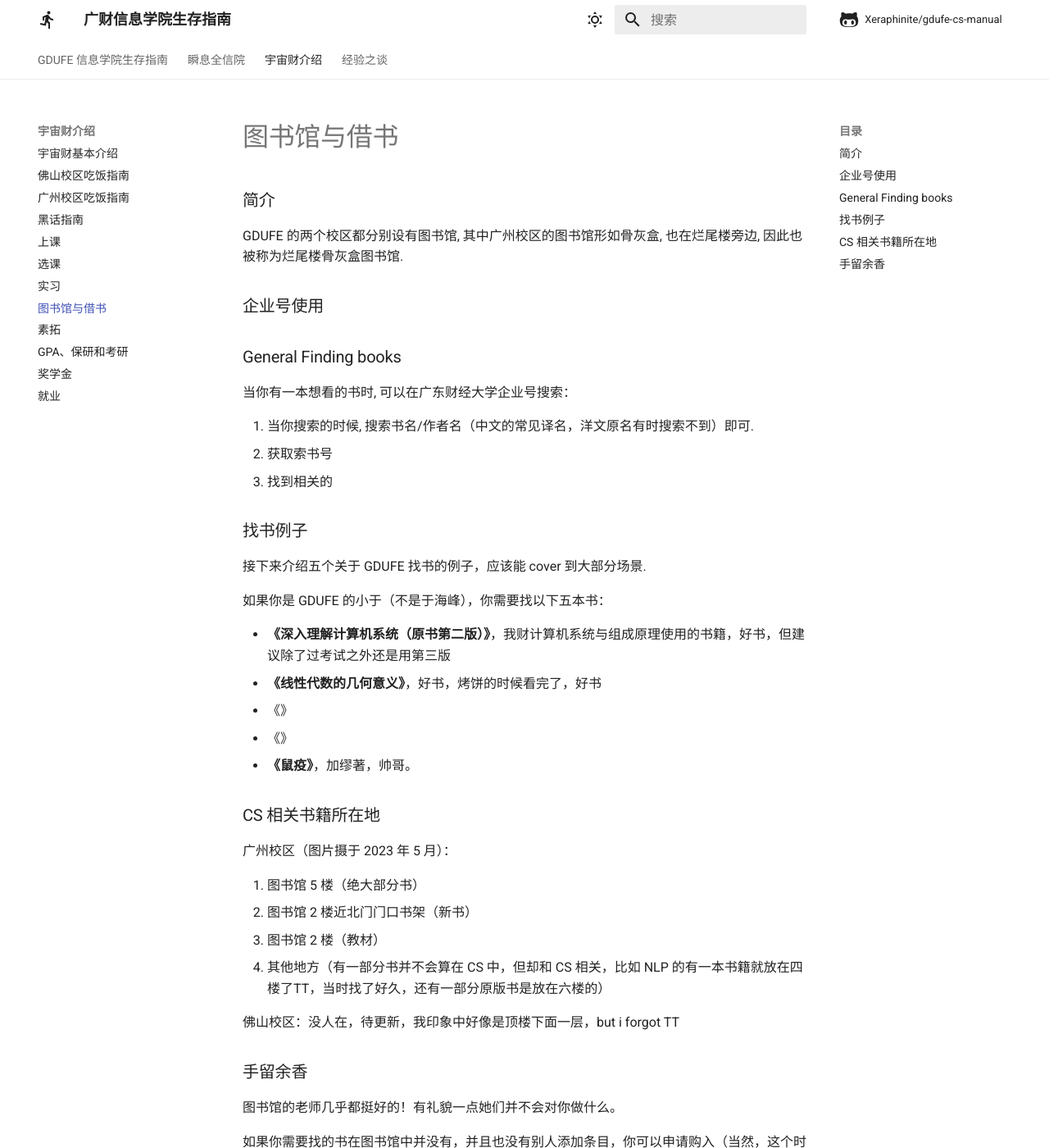
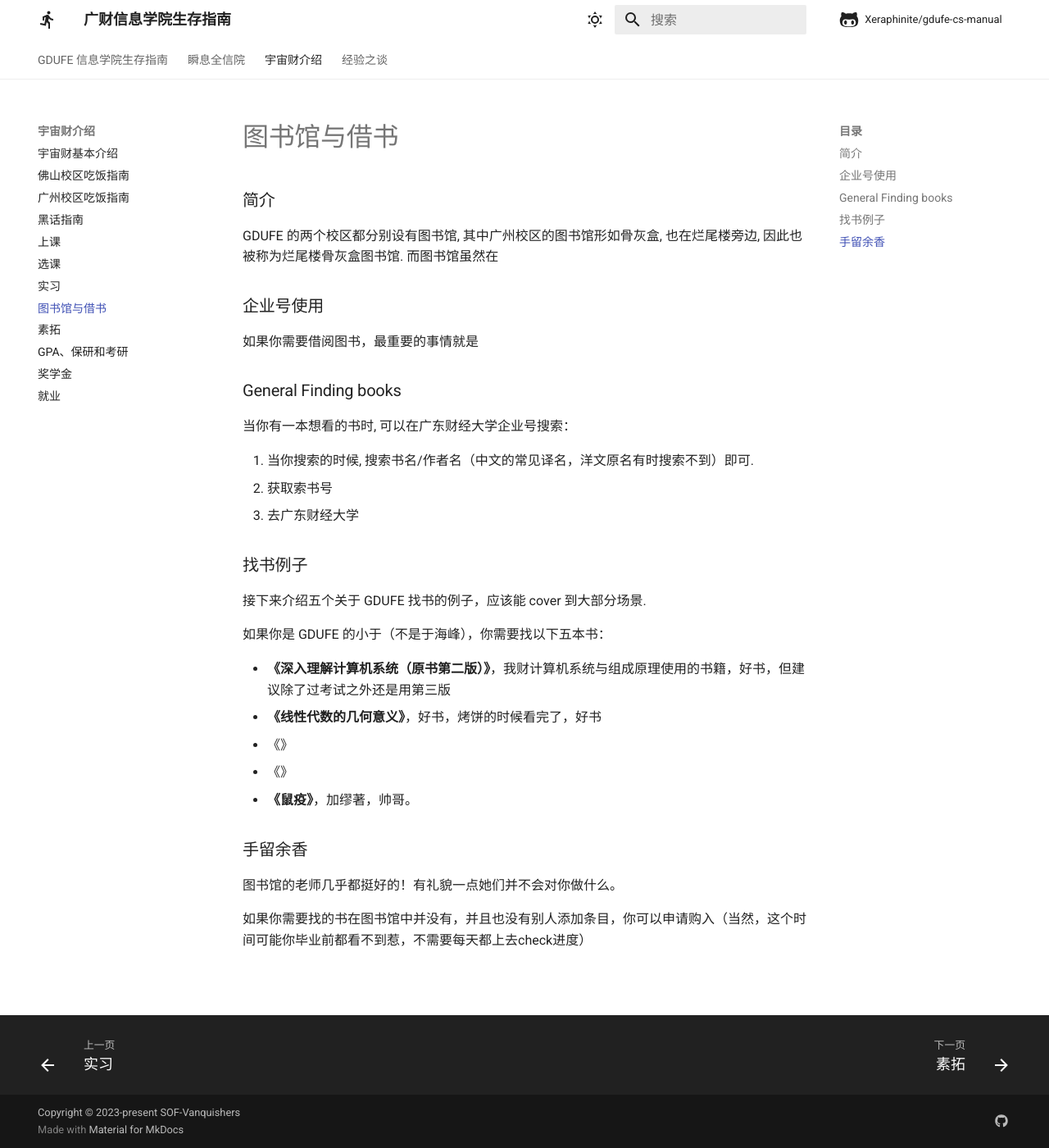
Before and after one commit to Xeraphinite/gdufe-cs-manual, an MkDocs documentation site: the page built from docs/gdufe-information/图书馆与借书.md, in a window 1280 px wide and 1400 px high. Shown: the whole window at 82% size. Built offline with MkDocs 1.6.1 and Material for MkDocs 9.7.7, drawn with Linux system fonts in a browser that asks for light colours; comment, search, counter and statistics services are not loaded.

Commit message:
⭐ Initialization: Add more docs

```diff
--- a/docs/gdufe-information/图书馆与借书.md
+++ b/docs/gdufe-information/图书馆与借书.md
@@ -1,9 +1,10 @@
 ### 简介
 
-GDUFE 的两个校区都分别设有图书馆, 其中广州校区的图书馆形如骨灰盒, 也在烂尾楼旁边, 因此也被称为烂尾楼骨灰盒图书馆.
+GDUFE 的两个校区都分别设有图书馆, 其中广州校区的图书馆形如骨灰盒, 也在烂尾楼旁边, 因此也被称为烂尾楼骨灰盒图书馆. 而图书馆虽然在
 
 ### 企业号使用
 
+如果你需要借阅图书，最重要的事情就是
 
 
 ### General Finding books
@@ -12,7 +13,7 @@ GDUFE 的两个校区都分别设有图书馆, 其中广州校区的图书馆形
 
 1. 当你搜索的时候, 搜索书名/作者名（中文的常见译名，洋文原名有时搜索不到）即可.
 2. 获取索书号
-3. 找到相关的
+3. 去广东财经大学
 
 ### 找书例子
 
@@ -26,17 +27,6 @@ GDUFE 的两个校区都分别设有图书馆, 其中广州校区的图书馆形
 - 《》
 - **《鼠疫》**，加缪著，帅哥。
 
-### CS 相关书籍所在地
-
-广州校区（图片摄于 2023 年 5 月）：
-
-1. 图书馆 5 楼（绝大部分书）
-2. 图书馆 2 楼近北门门口书架（新书）
-3. 图书馆 2 楼（教材）
-4. 其他地方（有一部分书并不会算在 CS 中，但却和 CS 相关，比如 NLP 的有一本书籍就放在四楼了TT，当时找了好久，还有一部分原版书是放在六楼的）
-
-佛山校区：没人在，待更新，我印象中好像是顶楼下面一层，but i forgot TT
-
 ### 手留余香
 
 图书馆的老师几乎都挺好的！有礼貌一点她们并不会对你做什么。
```
Also changed, not shown: docs/everything-everywhere-all-at-sof/利用在校大学生身份白嫖资源.md (added, +46 -0 lines), docs/everything-everywhere-all-at-sof/网络资源推荐与锐评.md (+12 -1 lines).
